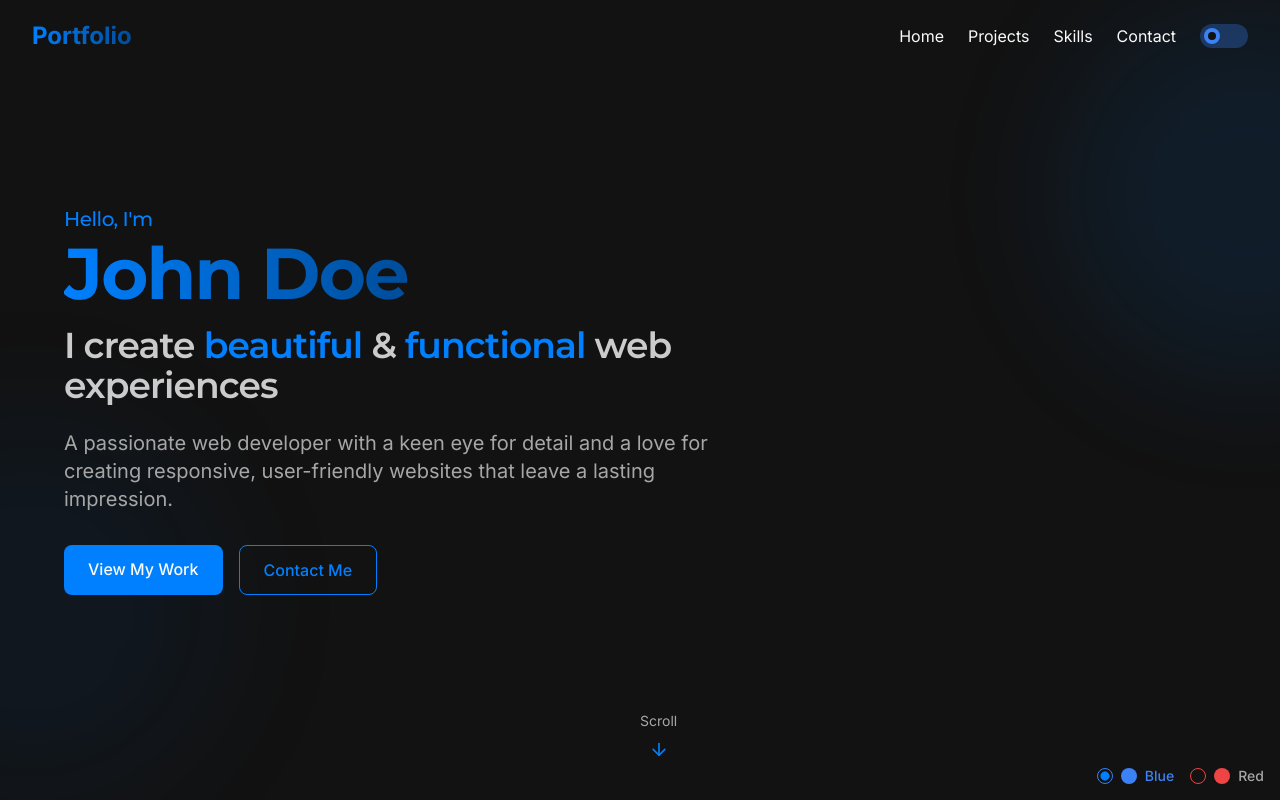
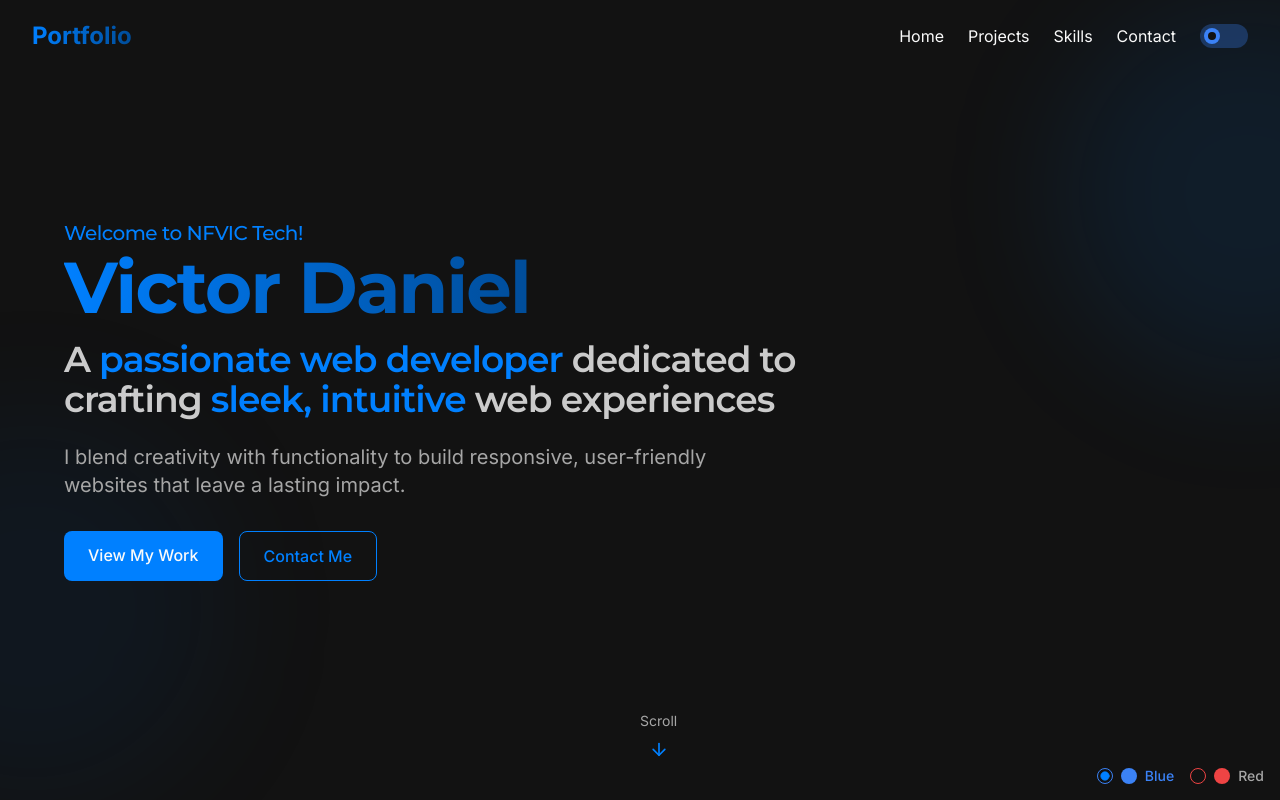
Before and after one commit to nfvic/nfvic-portfolio, a React (Vite) app: page / in a window 1280 px wide. Shown: the top 800 px of the page. Built offline with nearby package versions, Linux system fonts and the light colour scheme.

Commit message:
Update Hero component text
Change the text content of the Hero component to reflect the new branding.

```diff
--- a/src/components/Hero.tsx
+++ b/src/components/Hero.tsx
@@ -1,4 +1,3 @@
-
 import React from 'react';
 import { ArrowDown } from 'lucide-react';
 import { cn } from '@/lib/utils';
@@ -12,25 +11,24 @@ const Hero: React.FC = () => {
       <div className="container mx-auto relative z-10">
         <div className="max-w-3xl">
           <div className="animate-fade-in [animation-delay:200ms]">
-            <h2 className="text-primary font-medium text-xl mb-1">Hello, I'm</h2>
+            <h2 className="text-primary font-medium text-xl mb-1">Welcome to NFVIC Tech!</h2>
           </div>
 
           <div className="animate-fade-in [animation-delay:400ms]">
             <h1 className="text-4xl md:text-6xl lg:text-7xl font-bold mb-4">
-              <span className="text-gradient">John Doe</span>
+              <span className="text-gradient">Victor Daniel</span>
             </h1>
           </div>
 
           <div className="animate-fade-in [animation-delay:600ms]">
             <h2 className="text-2xl md:text-4xl font-semibold text-foreground/80 mb-6">
-              I create <span className="text-primary">beautiful</span> & <span className="text-primary">functional</span> web experiences
+              A <span className="text-primary">passionate web developer</span> dedicated to crafting <span className="text-primary">sleek, intuitive</span> web experiences
             </h2>
           </div>
 
           <div className="animate-fade-in [animation-delay:800ms]">
             <p className="text-lg md:text-xl text-muted-foreground mb-8 max-w-2xl">
-              A passionate web developer with a keen eye for detail and a love for creating
-              responsive, user-friendly websites that leave a lasting impression.
+              I blend creativity with functionality to build responsive, user-friendly websites that leave a lasting impact.
             </p>
           </div>
 
@@ -74,7 +72,6 @@ const Hero: React.FC = () => {
         </a>
       </div>
 
-      {/* Background gradient */}
       <div className="absolute top-0 -right-40 w-96 h-96 bg-primary/20 rounded-full blur-3xl opacity-50" />
       <div className="absolute bottom-0 -left-40 w-96 h-96 bg-accent/20 rounded-full blur-3xl opacity-50" />
     </section>
```
